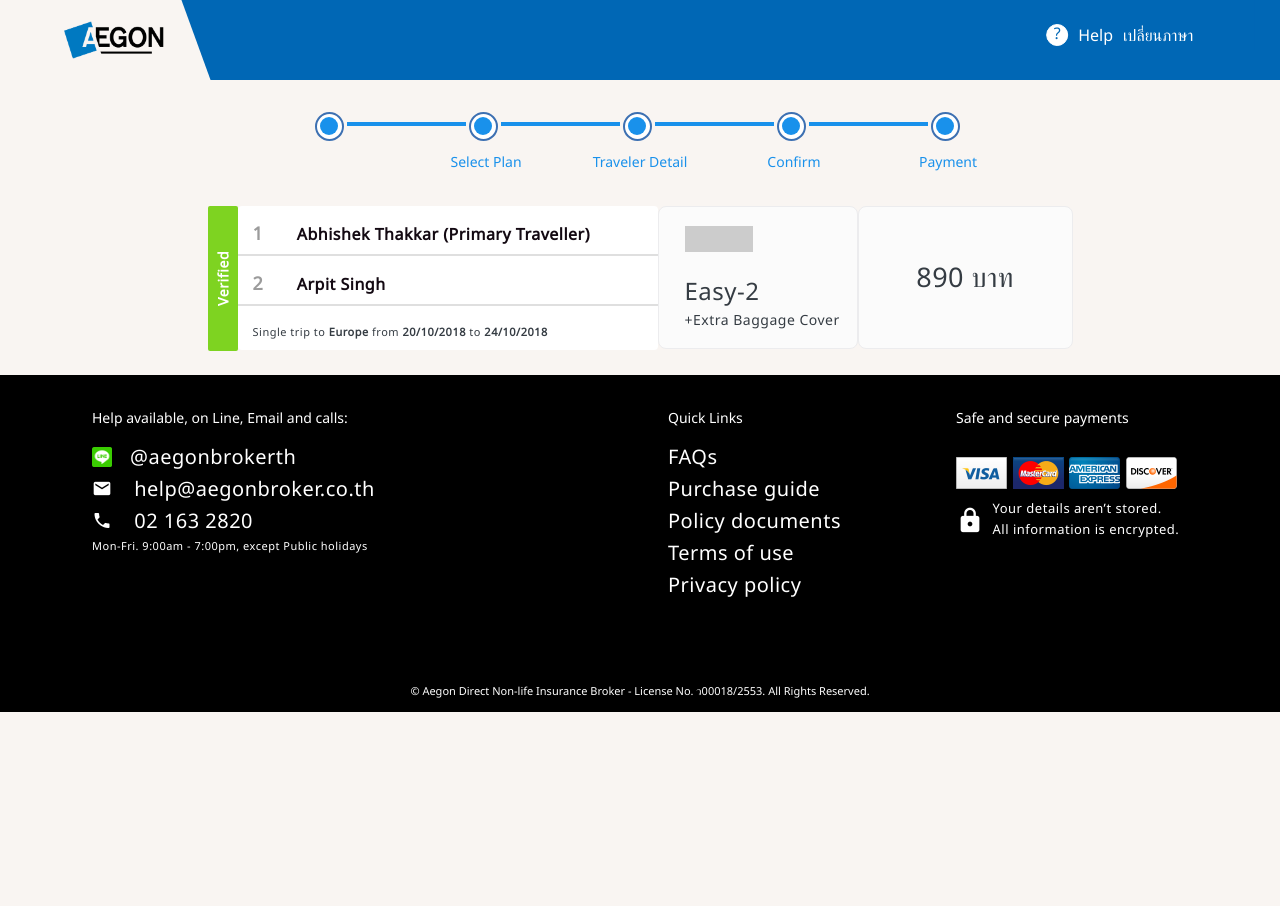
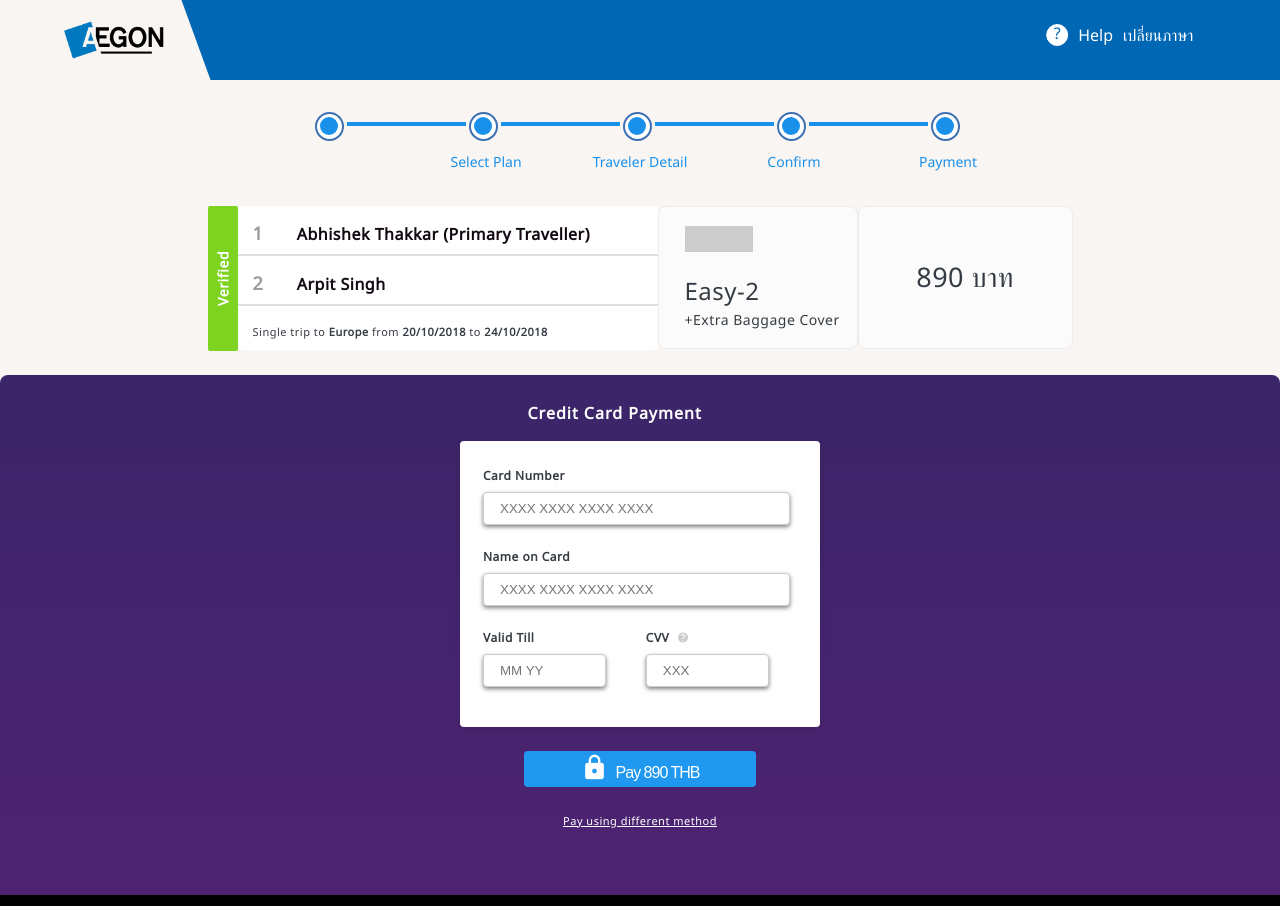
Before and after one commit to raynormw/frontend-thailand, a plain HTML site: page page2.html in a window 1280 px wide. Shown: the top 906 px of the page. Before the commit the page ends 800 px from the top, so only its background shows below. Drawn offline with Linux system fonts and the light colour scheme.

Commit message:
:wrench: Refactor Content section

```diff
--- a/page2.html
+++ b/page2.html
@@ -78,6 +78,35 @@
       </div>
       <div class="card-price">
         <p>890 บาท</p>
+      </div>
+    </div>
+  </div>
+
+  <!-- Content -->
+  <div class="content">
+    <div class="content-container">
+      <div class="content-title m-b-16">
+        <p>Credit Card Payment</p>
+      </div>
+      <div class="content-card m-b-24">
+        <p class="m-b-8">Card Number</p>
+        <input type="text" class="m-b-24" placeholder="XXXX XXXX XXXX XXXX">
+        <p class="m-b-8">Name on Card</p>
+        <input type="text" class="m-b-24" placeholder="XXXX XXXX XXXX XXXX">
+        <div class="form-group">
+          <div class="form-group-content m-r-40">
+            <p class="m-b-8">Valid Till</p>
+            <input type="text" placeholder="MM YY">
+          </div>
+          <div class="form-group-content">
+            <p class="m-b-8">CVV <span class="mdi mdi-help-circle"></span></p>
+            <input type="text" placeholder="XXX">
+          </div>
+        </div>
+      </div>
+      <div class="content-button m-b-48">
+        <button class="m-b-24"><span class="mdi mdi-lock"></span>Pay 890 THB</button>
+        <a href="#">Pay using different method</a>
       </div>
     </div>
   </div>
@@ -431,6 +460,214 @@
     font-size: 27px;
   }
 
+  /* Content section */
+  .content {
+    background-image: linear-gradient(to bottom, #3b2569, #4e2372);
+    width: 100%;
+    height: 518px;
+    border-radius: 8px;
+    margin-bottom: -8px;
+    clear: both;
+    content: "";
+    display: table;
+  }
+
+  .content-container {
+    padding: 26px;
+  }
+
+  .content-title {
+    margin-left: auto;
+    margin-right: auto;
+    width: 225px;
+  }
+
+  .content-title p {
+    font-size: 16px;
+    font-weight: 800;
+    line-height: 1.5;
+    letter-spacing: 1px;
+    color: #fff;
+  }
+
+  .content-card {
+    margin-left: auto;
+    margin-right: auto;
+    width: 307px;
+    background: #fff;
+    box-shadow: 0 2px 6px 0 rgba(0, 0, 0, 0.1);
+    border-radius: 4px;
+    padding: 27px 30px 40px 23px;
+  }
+
+  .content-card p {
+    font-size: 12px;
+    font-weight: bold;
+    line-height: 1.33;
+    letter-spacing: 0.5px;
+    color: #353c43;
+  }
+
+  .form-group {
+    display: flex;
+  }
+
+  .form-group-content {
+    flex-basis: 40%;
+  }
+
+  .mdi-help-circle {
+    font-size: 12px;
+    margin-left: 4px;
+    color: #ccc;
+  }
+
+  input {
+    width: 100%;
+    padding: 8px 16px;
+    box-sizing: border-box;
+    border-radius: 4px;
+    border: none;
+    border: solid 1px #ccc;
+    box-shadow: 0 0 10px 0 rgba(0, 0, 0, 0), 0 2px 4px 0 rgba(0, 0, 0, 0.5);
+  }
+
+  .content-button {
+    text-align: center;
+  }
+
+  .content-button button {
+    width: 232px;
+    height: 36px;
+    color: #fff;
+    font-size: 16px;
+    font-weight: 500;
+    letter-spacing: -1px;
+    background-color: #2198f0;
+    border-radius: 4px;
+    border: 0;
+    cursor: pointer;
+    display: block;
+    margin-left: auto;
+    margin-right: auto;
+  }
+
+  .content-button a {
+    color: #fff;
+    font-size: 11px;
+    line-height: 1.45;
+    letter-spacing: 0.5px;
+  }
+
+  .mdi-lock {
+    font-size: 15px;
+    margin-right: 10px;
+  }
+
+  /* Content section */
+  .content {
+    background-image: linear-gradient(to bottom, #3b2569, #4e2372);
+    width: 100%;
+    height: 518px;
+    border-radius: 8px;
+    margin-bottom: -8px;
+    clear: both;
+    content: "";
+    display: table;
+  }
+
+  .content-container {
+    padding: 26px;
+  }
+
+  .content-title {
+    margin-left: auto;
+    margin-right: auto;
+    width: 225px;
+  }
+
+  .content-title p {
+    font-size: 16px;
+    font-weight: 800;
+    line-height: 1.5;
+    letter-spacing: 1px;
+    color: #fff;
+  }
+
+  .content-card {
+    margin-left: auto;
+    margin-right: auto;
+    width: 307px;
+    background: #fff;
+    box-shadow: 0 2px 6px 0 rgba(0, 0, 0, 0.1);
+    border-radius: 4px;
+    padding: 27px 30px 40px 23px;
+  }
+
+  .content-card p {
+    font-size: 12px;
+    font-weight: bold;
+    line-height: 1.33;
+    letter-spacing: 0.5px;
+    color: #353c43;
+  }
+
+  .form-group {
+    display: flex;
+  }
+
+  .form-group-content {
+    flex-basis: 40%;
+  }
+
+  .mdi-help-circle {
+    font-size: 12px;
+    margin-left: 4px;
+    color: #ccc;
+  }
+
+  input {
+    width: 100%;
+    padding: 8px 16px;
+    box-sizing: border-box;
+    border-radius: 4px;
+    border: none;
+    border: solid 1px #ccc;
+    box-shadow: 0 0 10px 0 rgba(0, 0, 0, 0), 0 2px 4px 0 rgba(0, 0, 0, 0.5);
+  }
+
+  .content-button {
+    text-align: center;
+  }
+
+  .content-button button {
+    width: 232px;
+    height: 36px;
+    color: #fff;
+    font-size: 16px;
+    font-weight: 500;
+    letter-spacing: -1px;
+    background-color: #2198f0;
+    border-radius: 4px;
+    border: 0;
+    cursor: pointer;
+    display: block;
+    margin-left: auto;
+    margin-right: auto;
+  }
+
+  .content-button a {
+    color: #fff;
+    font-size: 11px;
+    line-height: 1.45;
+    letter-spacing: 0.5px;
+  }
+
+  .mdi-lock {
+    font-size: 15px;
+    margin-right: 10px;
+  }
+
   /* Footer section */
   .footer {
     font-family: 'Noto Sans', sans-serif;
```
Also changed, not shown: content.html (+9 -9 lines).
